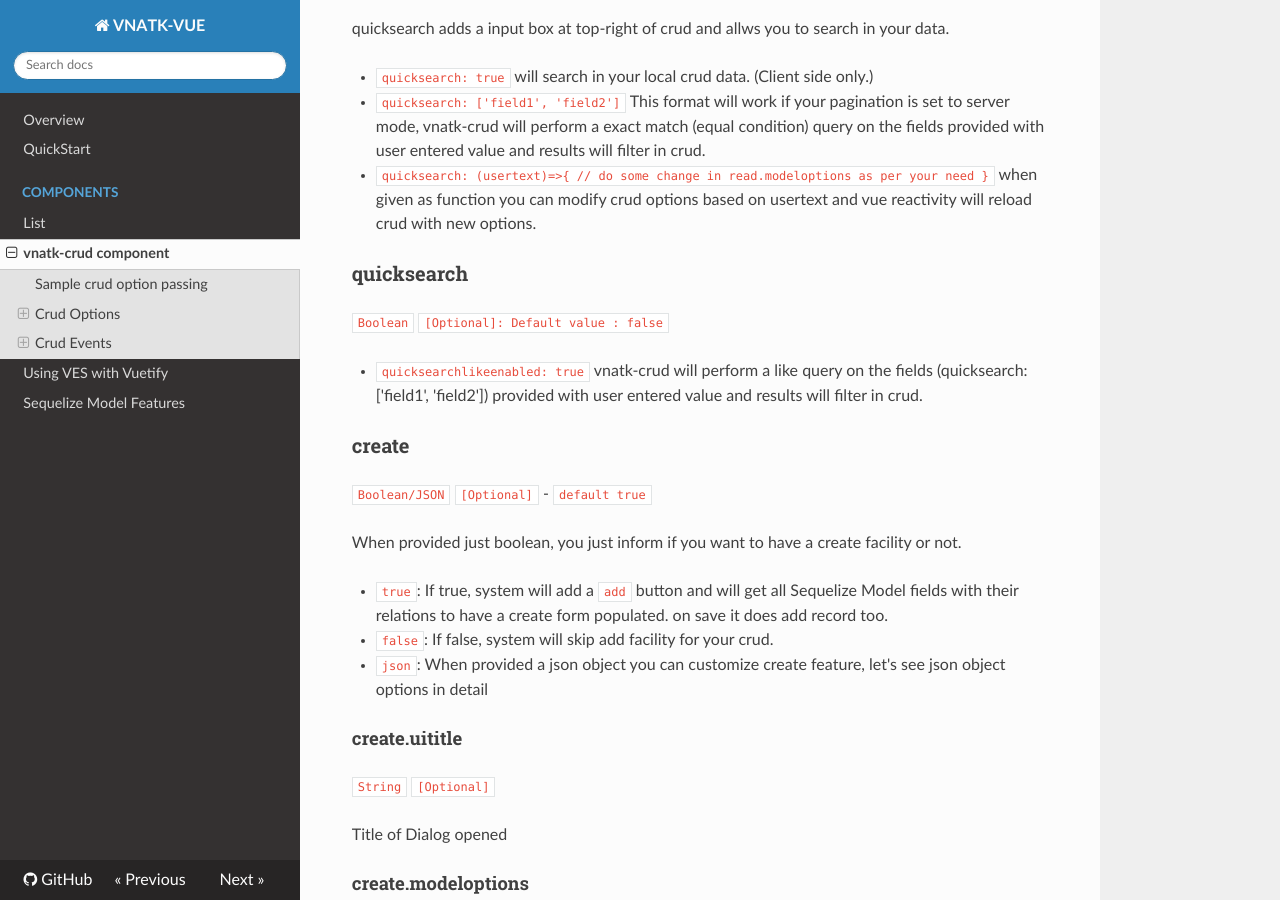
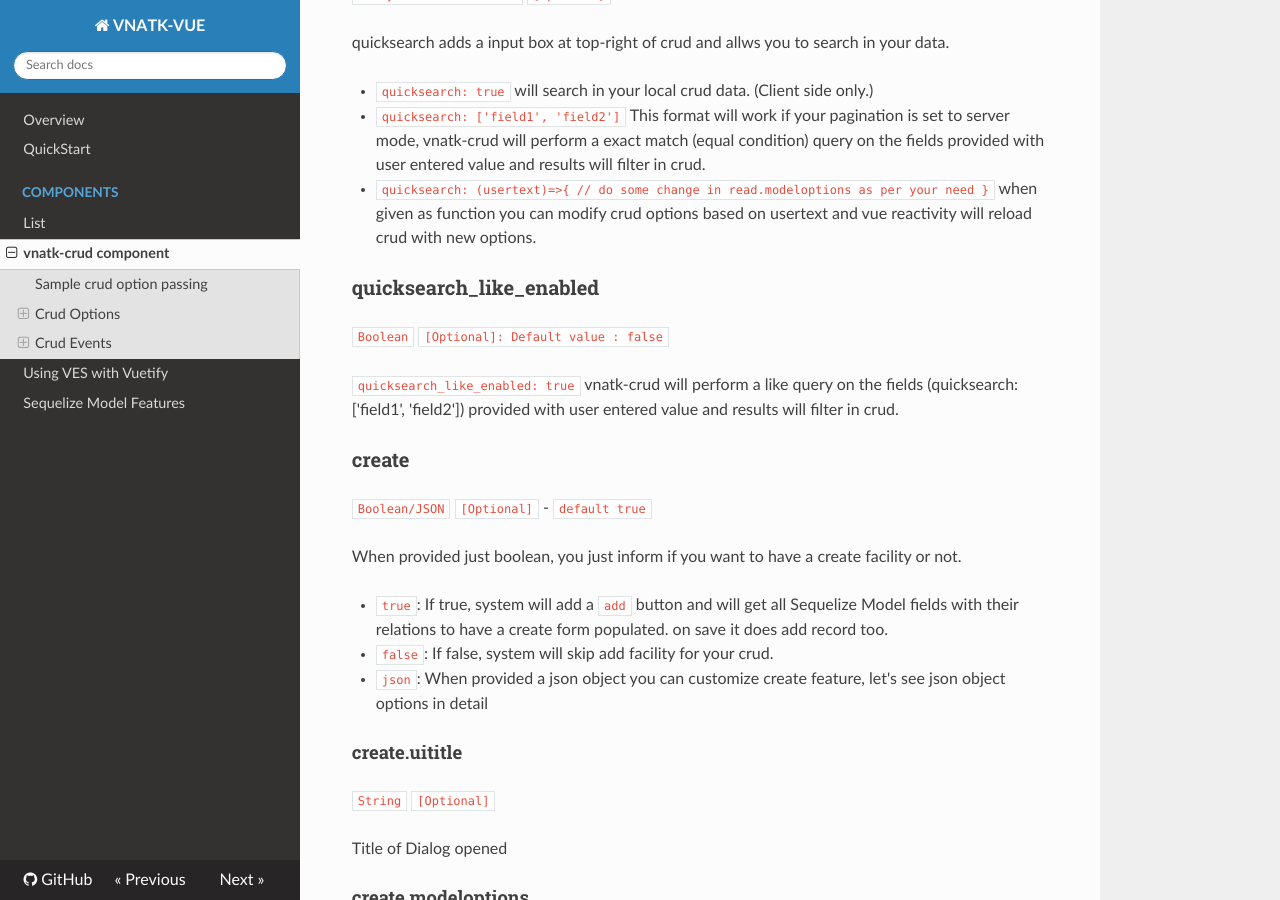
Before and after one commit to gowrav-vishwakarma/vnatk-vue, an MkDocs documentation site: the page built from docs/components/CRUD.md, in a window 1280 px wide and 900 px high, scrolled down 1728 px. Built offline with MkDocs 1.6.1, drawn with Linux system fonts in a browser that asks for light colours; nearby versions of some CDN libraries.

Commit message:
crud like condition added and option name updated

````diff
--- a/docs/components/CRUD.md
+++ b/docs/components/CRUD.md
@@ -1,13 +1,14 @@
 # vnatk-crud
 
 ```html
-<vnatk-crud :options="crudoptions" @before-action-execute='function1',
-(action,item, selectedItems) args @after-action-execute='function2'
-(metaData,response.data) @on-data-fetch='function3' // data as arguments
-@before-dialog-open='function4' // (action,CurrentItemCopy, OriginalRowItem)
-args @after-dialog-open='function4' // (action,CurrentItemCopy, OriginalRowItem)
-args @before-import='function5' // (data) args @after-import='function6' //
-(data) args >
+<vnatk-crud :options="crudoptions"
+@before-action-execute='function1', // (action,item, selectedItems) args
+@after-action-execute='function2' // (metaData,response.data)
+@on-data-fetch='function3' // data as arguments
+@before-dialog-open='function4' // (action,CurrentItemCopy, OriginalRowItem) args
+@after-dialog-open='function4' // (action,CurrentItemCopy, OriginalRowItem) args
+@before-import='function5' // (data) args
+@after-import='function6' // (data) args >
 <!-- also use slots as per vuetify datatable -->
 <!-- You will have following slots for adding your own menu buttons -->
 <template v-slot:MenuTopLeftBefore>
@@ -86,11 +87,10 @@ quicksearch adds a input box at top-right of crud and allws you to search in you
 - `quicksearch: ['field1', 'field2']` This format will work if your pagination is set to server mode, vnatk-crud will perform a exact match (equal condition) query on the fields provided with user entered value and results will filter in crud.
 - `quicksearch: (usertext)=>{ // do some change in read.modeloptions as per your need }` when given as function you can modify crud options based on usertext and vue reactivity will reload crud with new options.
 
-### quicksearch
-
+### quicksearch_like_enabled
 `Boolean` `[Optional]: Default value : false`
 
-- `quicksearchlikeenabled: true` vnatk-crud will perform a like query on the fields (quicksearch: ['field1', 'field2']) provided with user entered value and results will filter in crud.
+`quicksearch_like_enabled: true` vnatk-crud will perform a like query on the fields (quicksearch: ['field1', 'field2']) provided with user entered value and results will filter in crud.
 
 ### create
 
--- a/src/lib-components/Crud.vue
+++ b/src/lib-components/Crud.vue
@@ -977,9 +977,9 @@ export default {
       ) {
         const fieldToSearch = this.optionsprop.quicksearch[index];
         if (
-          this.optionsprop.quicksearchlikeenabled &&
-          (this.optionsprop.quicksearchlikeenabled == true ||
-            this.optionsprop.quicksearchlikeenabled == "true")
+          this.optionsprop.quicksearch_like_enabled &&
+          (this.optionsprop.quicksearch_like_enabled == true ||
+            this.optionsprop.quicksearch_like_enabled == "true")
         ) {
           condition[fieldToSearch] = {
             $like: "%" + this.quicksearchtext + "%",
````
